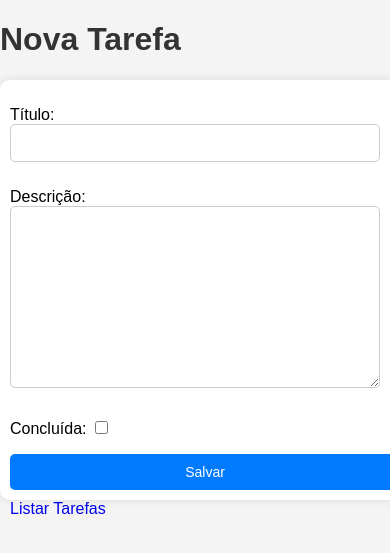
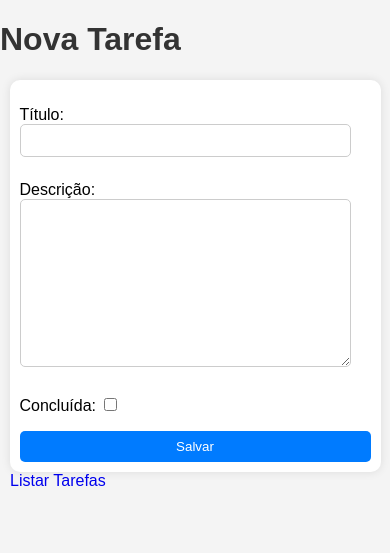
Before and after one commit to alvesmagnocavalcante/taskcrud, a Django app: page /nova/ in a window 390 px wide. Shown: the top 553 px of the page. Run offline with Django 4.2, Linux system fonts and the light colour scheme.

Commit message:
first commit

```diff
--- a/crud/static/style.css
+++ b/crud/static/style.css
@@ -11,8 +11,7 @@ h1 {
 }
 
 form {
-    width: 90%; /* Reduzindo a largura do formulário */
-    max-width: 500px; /* Limitando a largura máxima do formulário */
+    max-width: 90%; /* Reduzindo a largura máxima do formulário */
     margin: 0 auto;
     background-color: #fff;
     padding: 20px;
@@ -22,13 +21,12 @@ form {
 
 input[type="text"],
 textarea {
-    width: calc(100% - 20px); /* Ajustando a largura dos campos de entrada */
+    width: calc(100% - 20px); /* Ajustando a largura do campo de entrada */
     padding: 10px;
     margin-bottom: 10px;
     border: 1px solid #ccc;
     border-radius: 5px;
     box-sizing: border-box;
-    font-size: 16px;
 }
 
 button {
@@ -39,7 +37,6 @@ button {
     border: none;
     border-radius: 5px;
     cursor: pointer;
-    font-size: 16px;
 }
 
 button:hover {
@@ -67,15 +64,14 @@ a {
 /* Media query para ajustes específicos em dispositivos móveis */
 @media screen and (max-width: 600px) {
     form {
-        width: 100%; /* Utilizando a largura total da tela */
         padding: 10px; /* Reduzindo o preenchimento do formulário */
     }
     input[type="text"],
     textarea {
-        width: calc(100% - 20px); /* Ajustando a largura dos campos de entrada */
-        font-size: 14px; /* Reduzindo o tamanho da fonte */
+        padding: 8px; /* Reduzindo o preenchimento dos campos de entrada */
+        margin-bottom: 8px;
     }
     button {
-        font-size: 14px; /* Reduzindo o tamanho da fonte */
+        padding: 8px 20px; /* Ajustando o preenchimento do botão */
     }
 }
```
